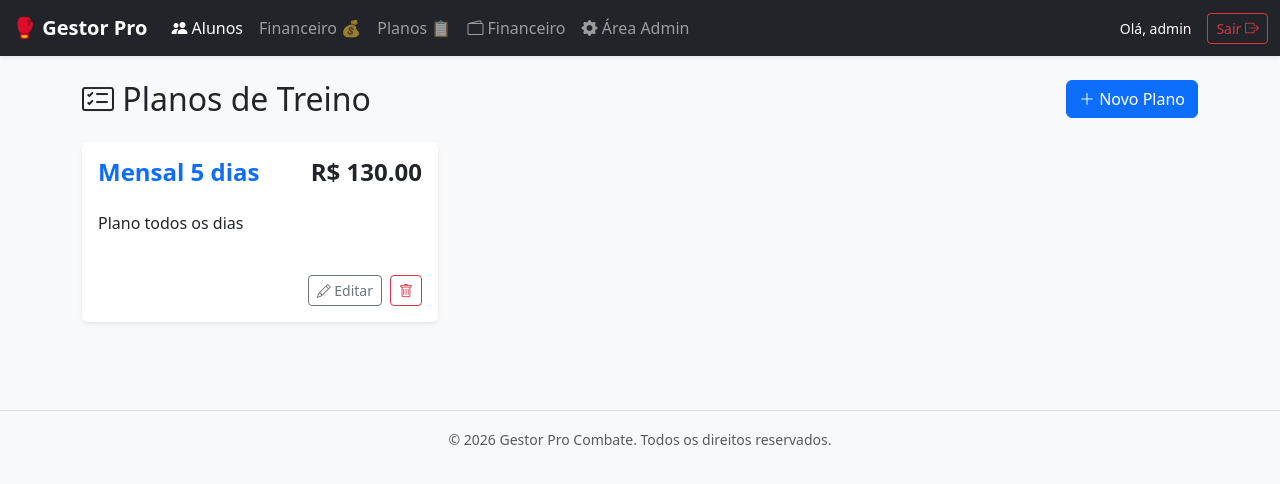
After one commit to maurinmaster/gestor-pro-combate, a Django app: page /planos/ in a window 1280 px wide. The commit adds this page. Shown: the top 484 px of the page. Run offline with Django 5.2, Linux system fonts and the light colour scheme; a user stored in the database is signed in; data comes from the database, SQL or seed files in the repository.

Commit message:
Adiciona gestao de planos no frontend

```diff
--- a/gestor_pro/core/templates/core/base.html
+++ b/gestor_pro/core/templates/core/base.html
@@ -47,6 +47,10 @@
                             <i class="bi bi-people-fill"></i> Alunos
                         </a>
                     </li>
+
+                    <li class="nav-item"><a class="nav-link" href="{% url 'relatorio_financeiro' %}">Financeiro 💰</a></li>
+
+                    <li class="nav-item"><a class="nav-link" href="{% url 'lista_planos' %}">Planos 📋</a></li>
 
                     {% if user.is_authenticated %}
                     <li class="nav-item">
--- /dev/null
+++ b/gestor_pro/core/templates/core/lista_planos.html
@@ -0,0 +1,40 @@
+{% extends 'core/base.html' %}
+
+{% block conteudo %}
+<div class="d-flex justify-content-between align-items-center mb-4">
+    <h2 class="mb-0"><i class="bi bi-card-checklist"></i> Planos de Treino</h2>
+    <a href="{% url 'criar_plano' %}" class="btn btn-primary">
+        <i class="bi bi-plus-lg"></i> Novo Plano
+    </a>
+</div>
+
+<div class="row">
+    {% for plano in planos %}
+    <div class="col-md-6 col-lg-4 mb-3">
+        <div class="card shadow-sm h-100 border-0">
+            <div class="card-body">
+                <div class="d-flex justify-content-between align-items-start">
+                    <h4 class="card-title fw-bold text-primary">{{ plano.nome }}</h4>
+                    <h4 class="fw-bold text-dark">R$ {{ plano.preco }}</h4>
+                </div>
+                <p class="card-text text-muted mt-2">{{ plano.descricao|linebreaks }}</p>
+            </div>
+            <div class="card-footer bg-white border-top-0 d-flex justify-content-end gap-2 pb-3">
+                <a href="{% url 'editar_plano' plano.id %}" class="btn btn-outline-secondary btn-sm">
+                    <i class="bi bi-pencil"></i> Editar
+                </a>
+                <a href="{% url 'excluir_plano' plano.id %}"
+                   class="btn btn-outline-danger btn-sm"
+                   onclick="return confirm('Tem certeza? Se houver alunos neste plano, não será possível excluir.')">
+                    <i class="bi bi-trash"></i>
+                </a>
+            </div>
+        </div>
+    </div>
+    {% empty %}
+    <div class="col-12">
+        <div class="alert alert-info">Nenhum plano cadastrado.</div>
+    </div>
+    {% endfor %}
+</div>
+{% endblock %}
--- a/gestor_pro/core/views.py
+++ b/gestor_pro/core/views.py
@@ -1,7 +1,7 @@
 from django.shortcuts import render, redirect, get_object_or_404
 from django.contrib.auth.decorators import login_required
 from .models import Aluno, Matricula, Presenca, Pagamento, Plano
-from .forms import AlunoForm
+from .forms import AlunoForm, PlanoForm
 from datetime import timedelta
 from django.utils import timezone
 from django.db.models import Q
@@ -228,3 +228,45 @@ def relatorio_financeiro(request):
     }
 
     return render(request, 'core/financeiro.html', context)
+
+# --- GESTÃO DE PLANOS ---
+
+@login_required
+def lista_planos(request):
+    planos = Plano.objects.all()
+    return render(request, 'core/lista_planos.html', {'planos': planos})
+
+@login_required
+def criar_plano(request):
+    if request.method == 'POST':
+        form = PlanoForm(request.POST)
+        if form.is_valid():
+            form.save()
+            return redirect('lista_planos')
+    else:
+        form = PlanoForm()
+
+    return render(request, 'core/form_plano.html', {'form': form, 'titulo': 'Novo Plano'})
+
+@login_required
+def editar_plano(request, id):
+    plano = get_object_or_404(Plano, pk=id)
+    if request.method == 'POST':
+        form = PlanoForm(request.POST, instance=plano)
+        if form.is_valid():
+            form.save()
+            return redirect('lista_planos')
+    else:
+        form = PlanoForm(instance=plano)
+
+    return render(request, 'core/form_plano.html', {'form': form, 'titulo': 'Editar Plano'})
+
+@login_required
+def excluir_plano(request, id):
+    plano = get_object_or_404(Plano, pk=id)
+    try:
+        plano.delete()
+    except:
+        # Se o plano estiver em uso por alunos, pode dar erro (proteção do banco)
+        pass
+    return redirect('lista_planos')
--- a/gestor_pro/gestor_pro/urls.py
+++ b/gestor_pro/gestor_pro/urls.py
@@ -12,7 +12,11 @@ from core.views import (
     excluir_pagamento,
     alterar_data_vencimento,
     trancar_destrancar_matricula,
-    relatorio_financeiro  # <--- Esta era a que faltava!
+    relatorio_financeiro,
+    lista_planos,
+    criar_plano,
+    editar_plano,
+    excluir_plano
 )
 
 urlpatterns = [
@@ -32,7 +36,13 @@ urlpatterns = [
     path('excluir_pagamento/<int:id_pagamento>/', excluir_pagamento, name='excluir_pagamento'),
 
     # Financeiro
-    path('financeiro/', relatorio_financeiro, name='relatorio_financeiro'), # <--- Rota nova
+    path('financeiro/', relatorio_financeiro, name='relatorio_financeiro'),
+
+    # Gestão de Planos
+    path('planos/', lista_planos, name='lista_planos'),
+    path('plano/criar/', criar_plano, name='criar_plano'),
+    path('plano/editar/<int:id>/', editar_plano, name='editar_plano'),
+    path('plano/excluir/<int:id>/', excluir_plano, name='excluir_plano'),
 ]
 
 # Configuração de Imagens
```
Also changed, not shown: gestor_pro/core/forms.py (+12 -1 lines), gestor_pro/core/templates/core/form_plano.html (added, +29 -0 lines).
